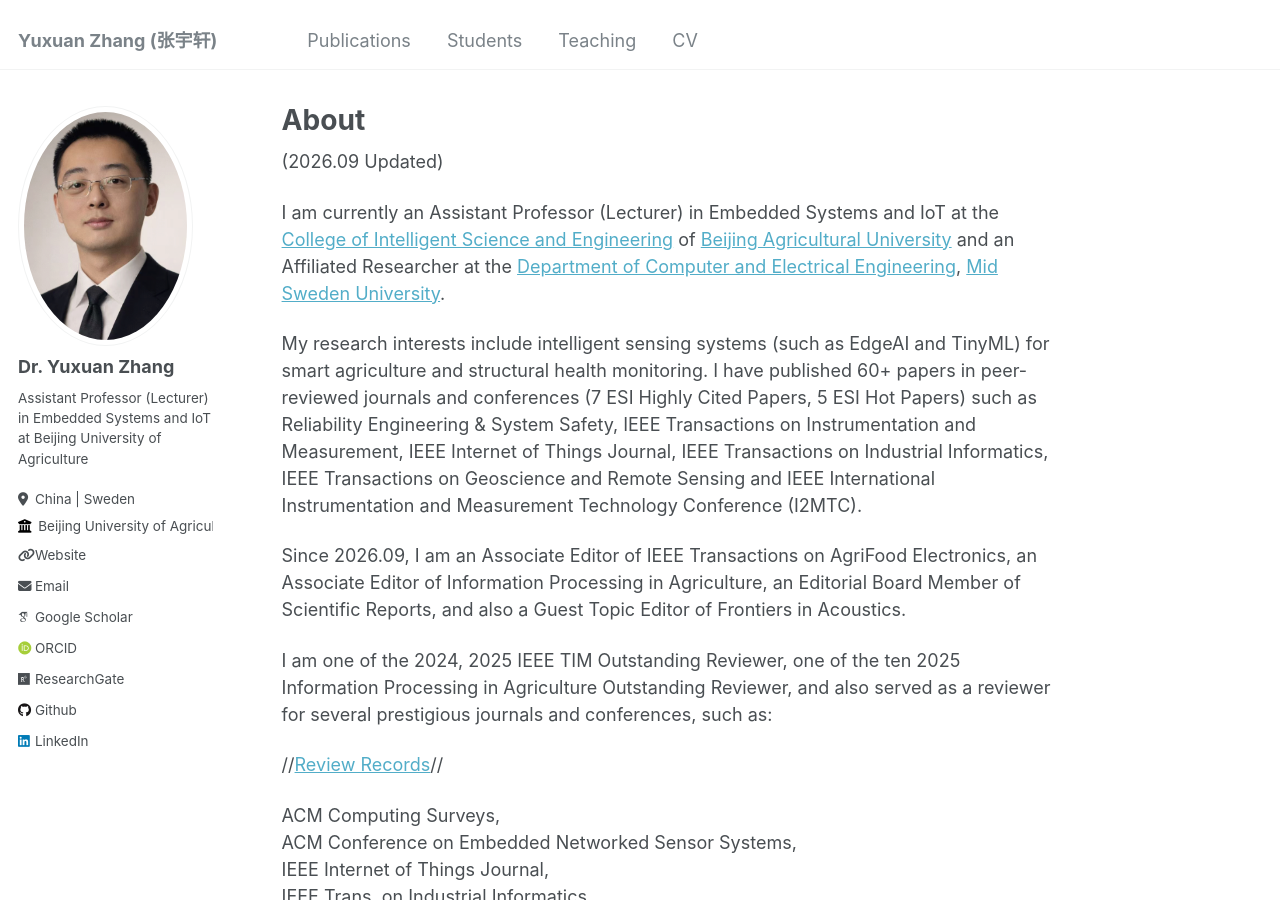
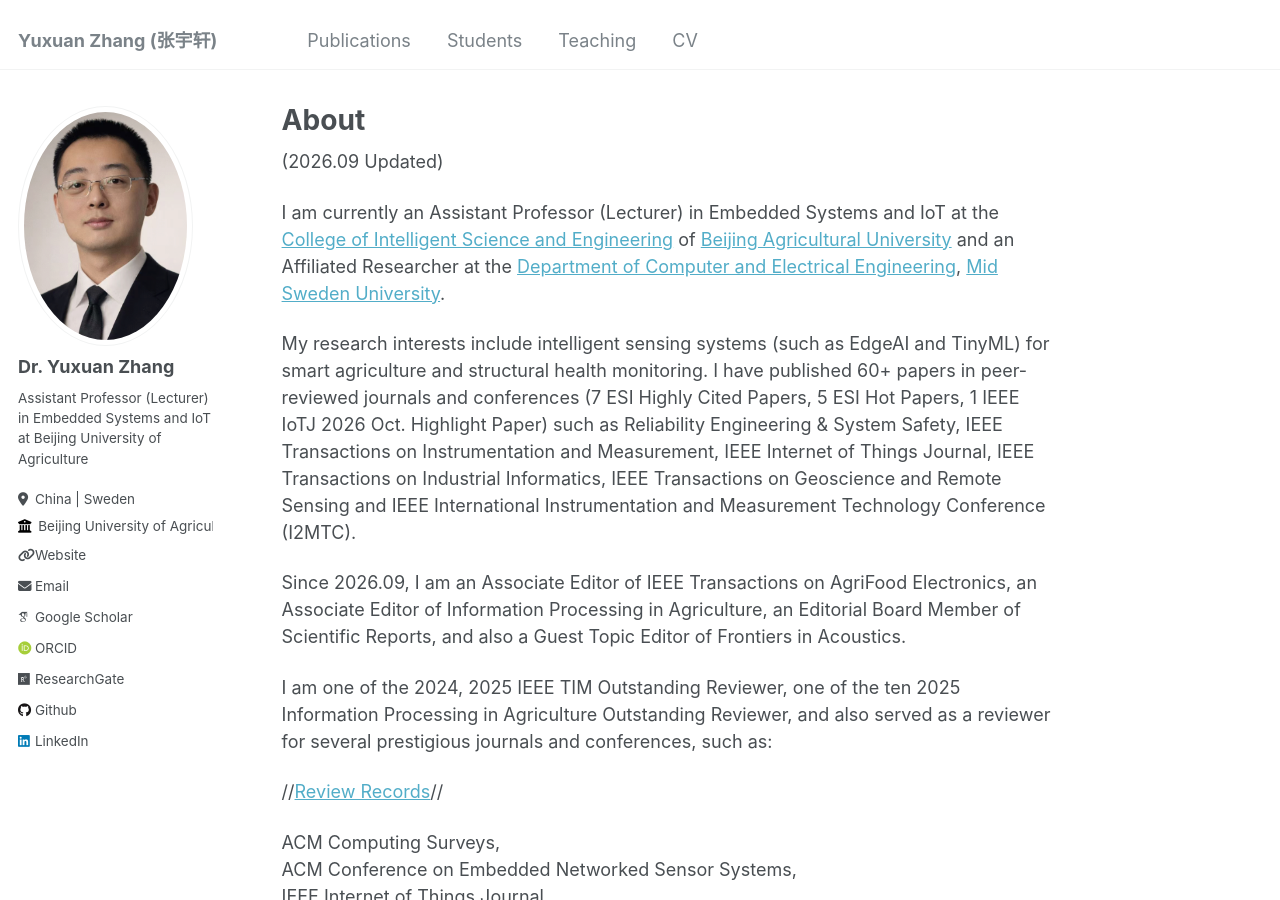
Before and after one commit to YuxuanZhang-96/YuxuanZhang-96.github.io, a Jekyll site: the page built from _pages/about.md, in a window 1280 px wide and 900 px high. Built offline with Jekyll 4.4.1, drawn with Linux system fonts in a browser that asks for light colours; some web fonts are replaced.

Commit message:
Update about.md

```diff
--- a/_pages/about.md
+++ b/_pages/about.md
@@ -10,7 +10,7 @@ redirect_from:
 
 I am currently an Assistant Professor (Lecturer) in Embedded Systems and IoT at the [College of Intelligent Science and Engineering](https://en.bua.edu.cn/Colleges___Faculties/College_of_Intelligent_Science_and_Engineering.htm) of [Beijing Agricultural University](https://en.bua.edu.cn/) and an Affiliated Researcher at the [Department of Computer and Electrical Engineering](https://www.miun.se/en/meet-mid-sweden-university/Organisation/departments/det/), [Mid Sweden University](https://www.miun.se/en/).
 
-My research interests include intelligent sensing systems (such as EdgeAI and TinyML) for smart agriculture and structural health monitoring. I have published 60+ papers in peer-reviewed journals and conferences (7 ESI Highly Cited Papers, 5 ESI Hot Papers) such as Reliability Engineering & System Safety, IEEE Transactions on Instrumentation and Measurement, IEEE Internet of Things Journal, IEEE Transactions on Industrial Informatics, IEEE Transactions on Geoscience and Remote Sensing and IEEE International Instrumentation and Measurement Technology Conference (I2MTC).
+My research interests include intelligent sensing systems (such as EdgeAI and TinyML) for smart agriculture and structural health monitoring. I have published 60+ papers in peer-reviewed journals and conferences (7 ESI Highly Cited Papers, 5 ESI Hot Papers, 1 IEEE IoTJ 2026 Oct. Highlight Paper) such as Reliability Engineering & System Safety, IEEE Transactions on Instrumentation and Measurement, IEEE Internet of Things Journal, IEEE Transactions on Industrial Informatics, IEEE Transactions on Geoscience and Remote Sensing and IEEE International Instrumentation and Measurement Technology Conference (I2MTC).
 
 Since 2026.09, I am an Associate Editor of IEEE Transactions on AgriFood Electronics, an Associate Editor of Information Processing in Agriculture, an Editorial Board Member of Scientific Reports, and also a Guest Topic Editor of Frontiers in Acoustics.
 
```
